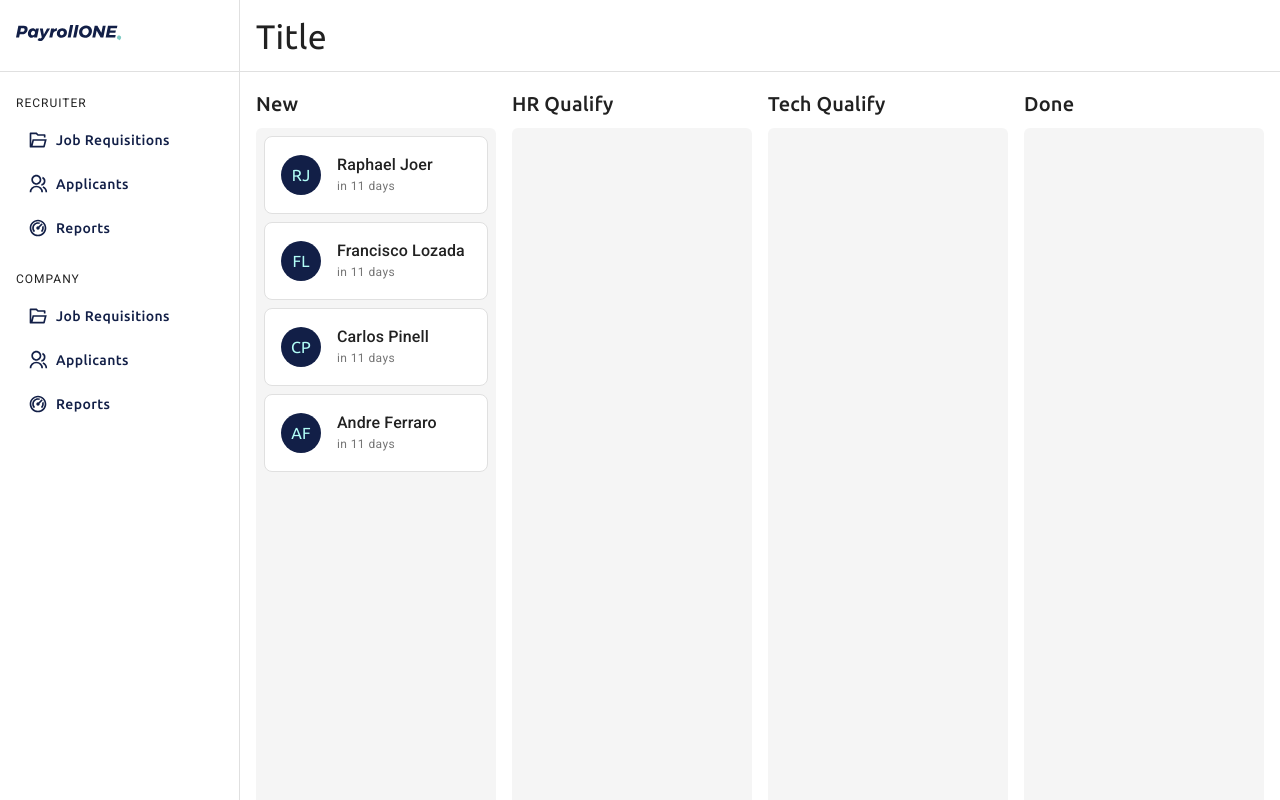
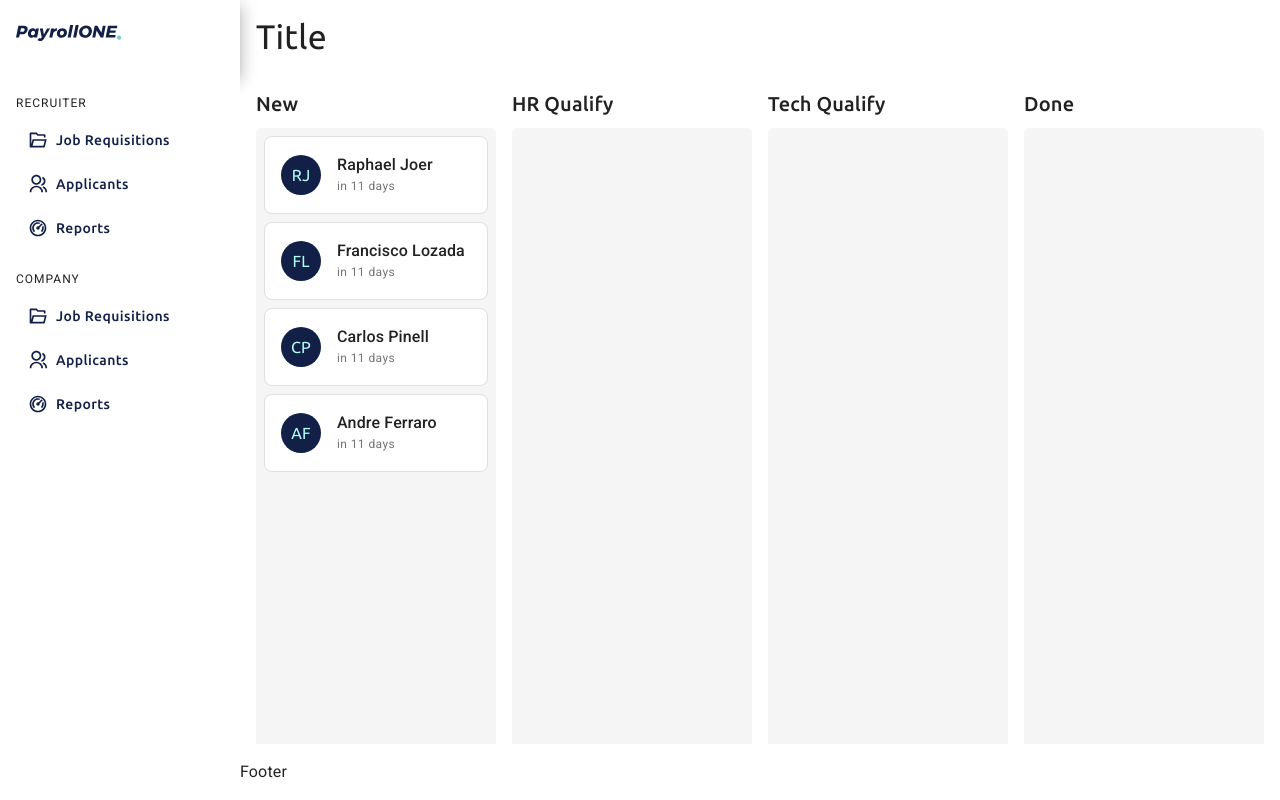
Before and after one commit to raphaeljoer/boilerplate-material-ui, a React (Create React App) app: page /pipeline in a window 1280 px wide. Built offline with nearby package versions, Linux system fonts and the light colour scheme.

Commit message:
refact-layout

```diff
--- a/src/components/Layout/components/Header/styles.ts
+++ b/src/components/Layout/components/Header/styles.ts
@@ -1,7 +1,5 @@
 import { SxProps, Theme } from '@mui/system';
 
 export const container: SxProps<Theme> = {
-  p: 2,
-  borderBottom: 1,
-  borderColor: 'grey.300'
+  p: 2
 };
--- a/src/components/Layout/components/Main/index.tsx
+++ b/src/components/Layout/components/Main/index.tsx
@@ -11,7 +11,7 @@ type Props = {
 
 export function Main({ sx, children }: Props) {
   return (
-    <Box component="main" overflow="hidden" sx={sx}>
+    <Box component="main" position="relative" overflow="scroll" sx={sx}>
       {children}
     </Box>
   );
--- a/src/components/Layout/components/Sidebar/variants/SidebarDefault/styles.ts
+++ b/src/components/Layout/components/Sidebar/variants/SidebarDefault/styles.ts
@@ -3,7 +3,5 @@ import { BoxProps } from '@mui/material';
 export const container: BoxProps = {
   width: '15rem',
   padding: 2,
-  bgcolor: 'background.paper',
-  borderRight: 1,
-  borderColor: 'grey.300'
+  bgcolor: 'background.paper'
 };
--- a/src/components/Layout/index.tsx
+++ b/src/components/Layout/index.tsx
@@ -1,5 +1,5 @@
 //material-ui
-import { Grid } from '@mui/material';
+import { Box, Grid } from '@mui/material';
 //core-Components
 import { Sidebar, Main, Header } from './components';
 //resources
@@ -18,6 +18,9 @@ export function Layout({ children }: Props) {
       <Header sx={{ gridArea: 'header' }} />
       <Sidebar sx={{ gridArea: 'aside' }} />
       <Main sx={{ gridArea: 'main' }}>{children}</Main>
+      <Box sx={{ gridArea: 'footer' }}>
+        <p>Footer</p>
+      </Box>
     </Grid>
   );
 }
--- a/src/components/Layout/styles.ts
+++ b/src/components/Layout/styles.ts
@@ -10,5 +10,6 @@ export const container: SxProps<Theme> = {
   gridTemplateColumns: 'auto 1fr',
   gridTemplateRows: '4.5rem 1fr',
   gridTemplateAreas: `"logo header"
-                      "aside main"`
+                      "aside main"
+                      "aside footer"`
 };
--- a/src/components/Logo/components/LogoContainer/styles.ts
+++ b/src/components/Logo/components/LogoContainer/styles.ts
@@ -5,8 +5,6 @@ export const container: SxProps<Theme> = {
   display: 'flex',
   height: '100%',
   alignItems: 'center',
-  borderBottom: '1px solid',
-  borderRight: '1px solid',
-  borderColor: 'grey.300',
+  boxShadow: (theme) => theme.shadows[10],
   pl: 2
 };
--- a/src/views/Wizard/index.tsx
+++ b/src/views/Wizard/index.tsx
@@ -1,4 +1,4 @@
-import { Box } from '@mui/material';
+import { Box, Grid } from '@mui/material';
 import React from 'react';
 import { Layout } from '../../components';
 import * as styles from './styles';
@@ -6,7 +6,24 @@ import * as styles from './styles';
 export function Wizard() {
   return (
     <Layout>
-      <Box sx={styles.container}>dede</Box>
+      <Box sx={styles.content}>
+        <Box sx={styles.box}>Wizard 01</Box>
+        <Box sx={styles.box}>Wizard 02</Box>
+        <Box sx={styles.box}>Wizard 02</Box>
+        <Box sx={styles.box}>Wizard 02</Box>
+        <Box sx={styles.box}>Wizard 02</Box>
+        <Box sx={styles.box}>Wizard 02</Box>
+        <Box sx={styles.box}>Wizard 02</Box>
+        <Box sx={styles.box}>Wizard 02</Box>
+        <Box sx={styles.box}>Wizard 02</Box>
+        <Box sx={styles.box}>Wizard 02</Box>
+        <Box sx={styles.box}>Wizard 02</Box>
+        <Box sx={styles.box}>Wizard 02</Box>
+        <Box sx={styles.box}>Wizard 02</Box>
+        <Box sx={styles.box}>Wizard 02</Box>
+        <Box sx={styles.box}>Wizard 02</Box>
+        <Box sx={styles.box}>Wizard 02</Box>
+      </Box>
     </Layout>
   );
 }
--- a/src/views/Wizard/styles.ts
+++ b/src/views/Wizard/styles.ts
@@ -1,4 +1,26 @@
 import { Theme } from '@mui/material';
 import { SxProps } from '@mui/system';
 
-export const container: SxProps<Theme> = {};
+export const container: SxProps<Theme> = {
+  minHeight: '100%',
+  bgcolor: 'red'
+};
+
+export const content: SxProps<Theme> = {
+  height: 'calc(100%,-80px)',
+  overflow: 'scroll',
+  maxWidth: (theme) => theme.breakpoints.values.lg,
+  mx: 'auto',
+  bgcolor: 'green'
+};
+export const box: SxProps<Theme> = {
+  bgcolor: 'orange',
+  height: '300px'
+};
+
+export const footer: SxProps<Theme> = {
+  position: 'fixed',
+  bottom: 0,
+  width: '100%',
+  bgcolor: 'yellow'
+};
```
